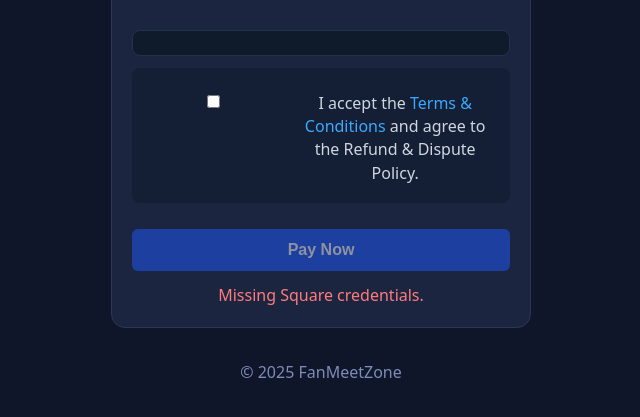
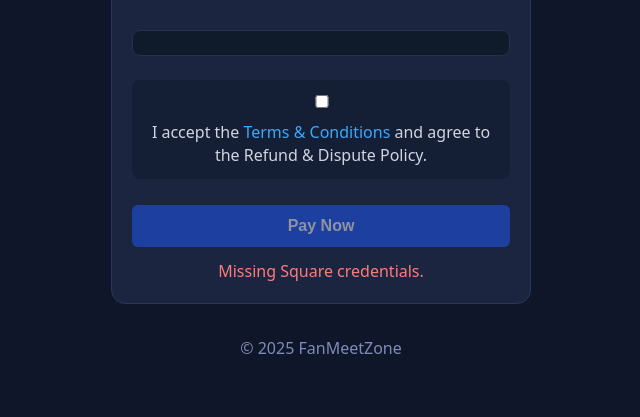
Before and after one commit to verifiedboiy/fanmeetzone, a Flask app: template templates/payment_card.html in a window 1280 px wide. Shown: the part 209-626 px from the top of the page, without its empty margins (319-959 px from the left). Run offline with Flask 3, Linux system fonts and the light colour scheme; the template is opened without the code that fills it, so the values that code supplies are empty; some libraries are stand-ins or nearby versions.

Commit message:
Lock T&C block to single centered column; prevent float/column drift

```diff
--- a/templates/payment_card.html
+++ b/templates/payment_card.html
@@ -75,13 +75,18 @@
   <!-- Card field (Square mounts here) -->
   <div id="card-container"></div>
 
-  <!-- Terms & Conditions (UNDER card, ABOVE button) -->
-<div class="tandc" style="background:#141f35;padding:12px;border-radius:8px;">
-  <label for="agreeTerms" style="display:flex;align-items:flex-start;gap:10px;line-height:1.45;justify-content:center;text-align:center;">
-    <input id="agreeTerms" type="checkbox" style="margin-top:3px;">
-    <span style="color:#d0d6e1;">
+  <!-- Terms & Conditions (UNDER card, ABOVE button — locked + centered) -->
+<div class="tandc"
+     style="display:block !important; width:100% !important; clear:both !important; float:none !important;
+            margin-top:12px; background:#141f35; padding:12px; border-radius:8px; text-align:center !important;">
+  <label for="agreeTerms"
+         style="display:flex !important; flex-wrap:wrap; align-items:flex-start; justify-content:center;
+                gap:10px; line-height:1.45; margin:0; float:none !important; width:100% !important;">
+    <input id="agreeTerms" type="checkbox" style="margin-top:3px; flex:0 0 auto;">
+    <span style="color:#d0d6e1; white-space:normal !important; display:inline;">
       I accept the
-      <a href="{{ url_for('terms') }}" rel="noopener" style="color:#3ba9ff;text-decoration:none;">
+      <a href="{{ url_for('terms') }}" rel="noopener"
+         style="color:#3ba9ff; text-decoration:none; display:inline; float:none !important;">
         Terms &amp; Conditions
       </a>
       and agree to the Refund &amp; Dispute Policy.
```
